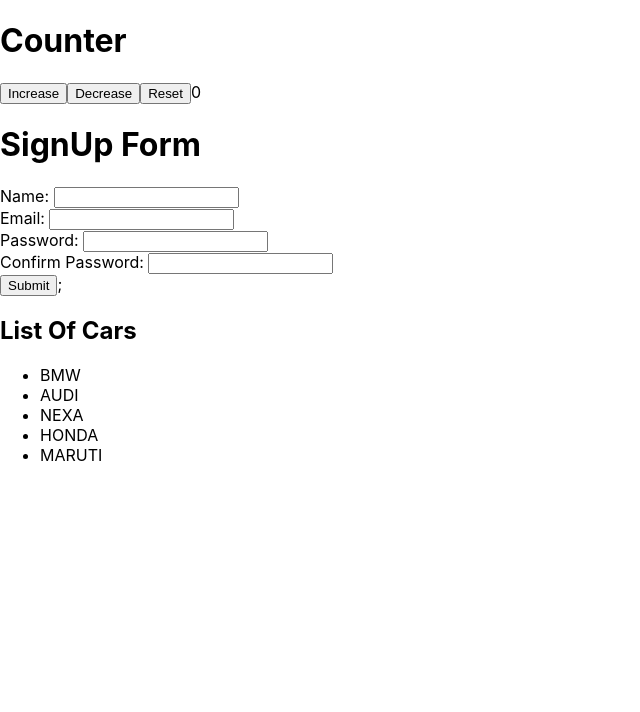
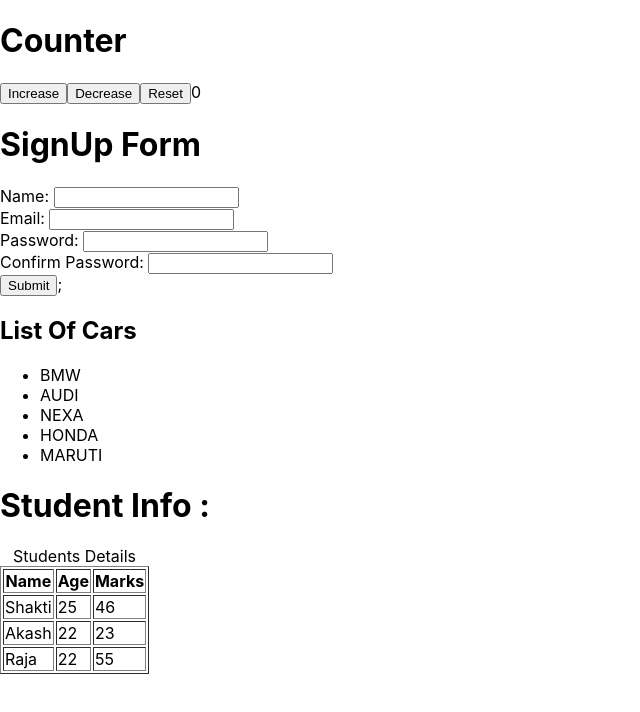
Before and after one commit to sdmohapatra7/React-Practice, a React (Create React App) app: page / in a window 1280 px wide. Shown: the top 712 px of the page, without its empty margins (0-640 px from the left). Built offline with nearby package versions, Linux system fonts and the light colour scheme.

Commit message:
create students components

```diff
--- a/src/App.js
+++ b/src/App.js
@@ -3,6 +3,7 @@ import Counter from './components/Couner';
 import Form from './components/Form';
 import './App.css';
 import Car from './components/Car';
+import Student from './components/Student';
 
 function App() {
 
@@ -11,6 +12,7 @@ function App() {
       <Counter />
       <Form />
       <Car />
+      <Student />
     </div>
   );
 }
--- a/src/components/Car.js
+++ b/src/components/Car.js
@@ -8,7 +8,7 @@ const Car = ()=>{
         <>
         <h2>List Of Cars</h2>
         <ul>
-            {/* first argument is iterate over the array and second argument is index No which contain a key property in react to view the list item with index No. */}
+            {/* first argument is iterate over the array and second argument is index No which contain a key property in react to view the list item with index No... The index of an item in a list can be used as a key for that item .A key is used as a reference when deleting or modifying an item in a list.Each Key should be a unique value */}
             {cars.map((car,index)=><li key={index}>{car}</li>)}
         </ul>
         </>
--- /dev/null
+++ b/src/components/Student.js
@@ -0,0 +1,64 @@
+import React from "react";
+
+const Student = () => {
+
+    const students = [
+        {
+            name: 'Shakti',
+            age: 25,
+            marks: 46
+        },
+        {
+            name: 'Akash',
+            age: 22,
+            marks: 23
+        },
+        {
+            name: 'Raja',
+            age: 22,
+            marks: 55
+        }
+    ]
+
+    return (
+        <>
+            <h1>Student Info :</h1>
+            <table border={1}>
+                <caption>Students Details</caption>
+                <thead>
+                    <tr>
+                        <th>Name</th>
+                        <th>Age</th>
+                        <th>Marks</th>
+                    </tr>
+                </thead>
+                <tbody>
+                    {students.map((student, index) => (
+                        <tr key={index}>
+                            <td>{student.name}</td>
+                            <td>{student.age}</td>
+                            <td>{student.marks}</td>
+                        </tr>
+                    ))}
+                    {/* <tr>
+                        <td>{students[0].name}</td>
+                        <td>{students[0].age}</td>
+                        <td>{students[0].marks}</td>
+                    </tr>
+                    <tr>
+                        <td>{students[1].name}</td>
+                        <td>{students[1].age}</td>
+                        <td>{students[1].marks}</td>
+                    </tr>
+                    <tr>
+                        <td>{students[2].name}</td>
+                        <td>{students[2].age}</td>
+                        <td>{students[2].marks}</td>
+                    </tr> */}
+                </tbody>
+            </table>
+        </>
+    );
+}
+
+export default Student;
```
